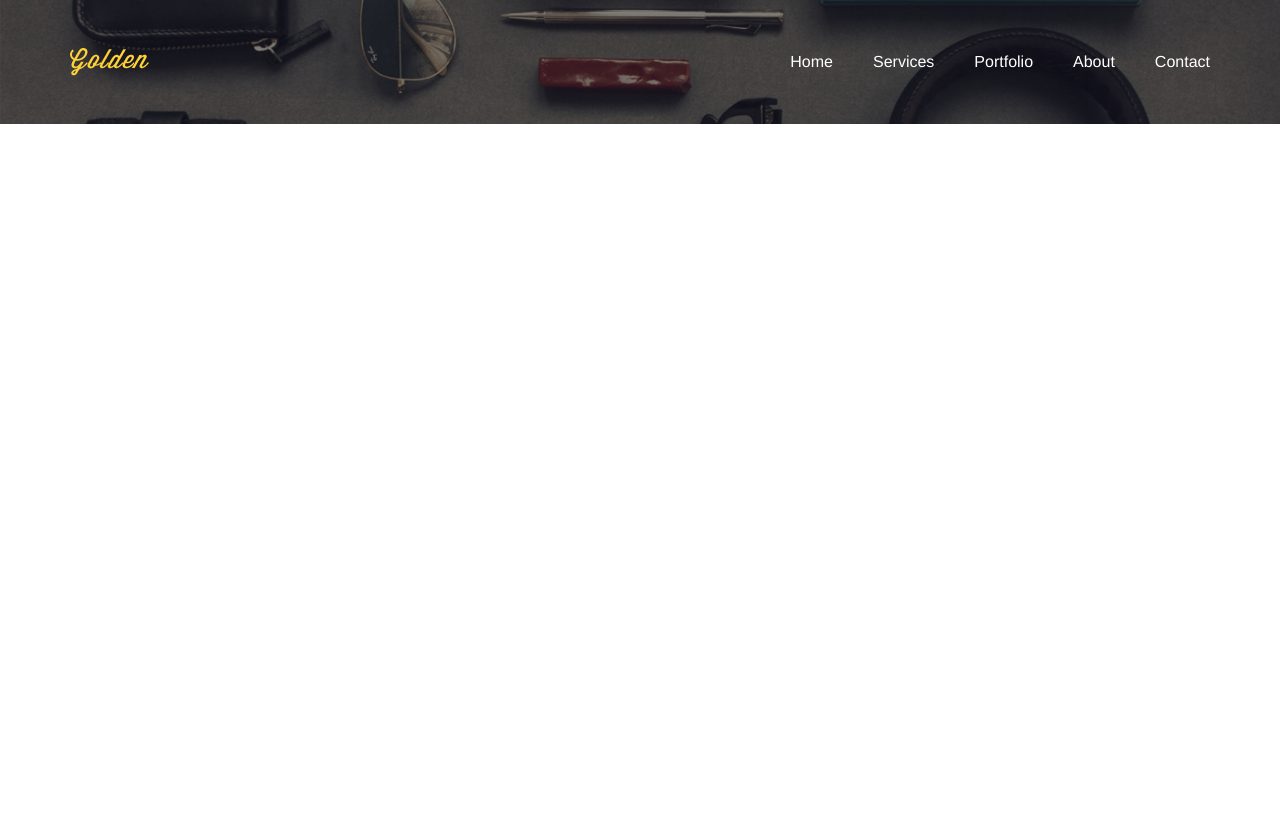
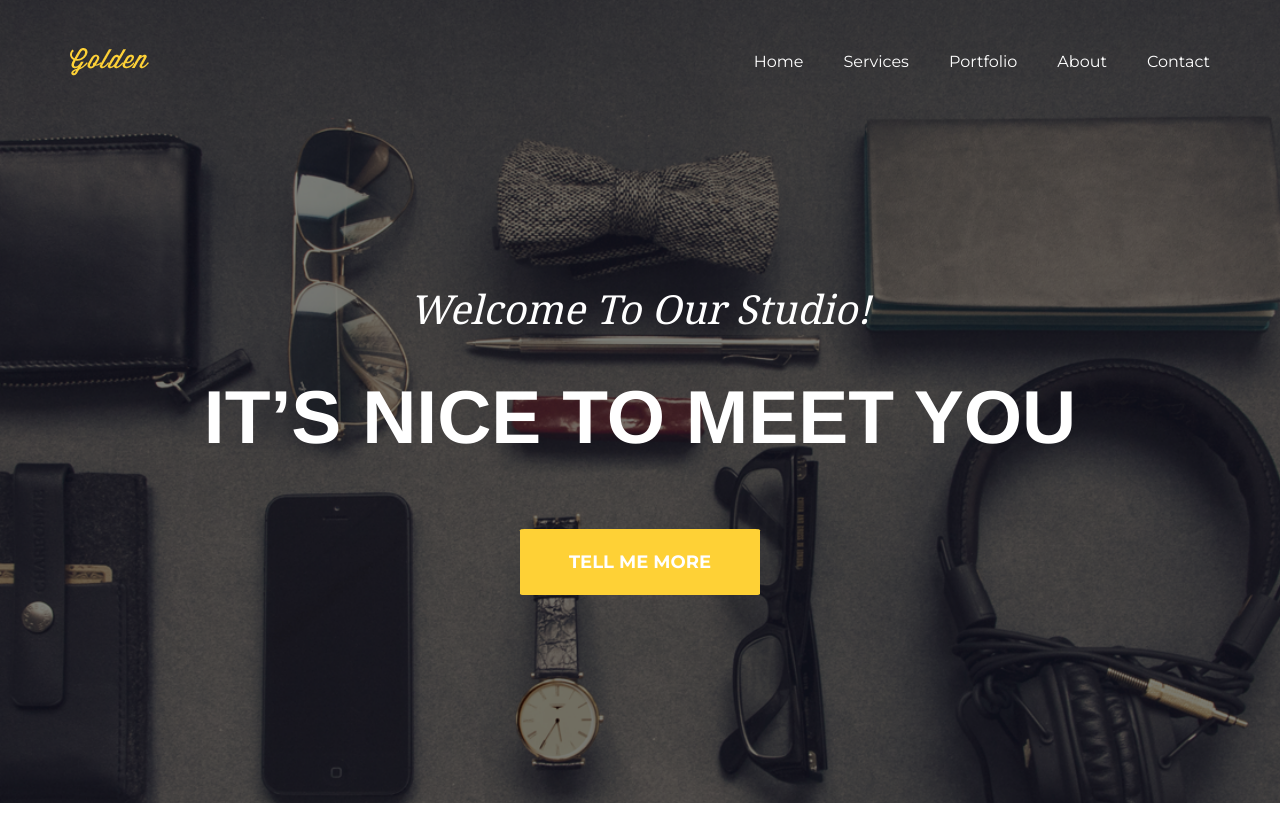
Before and after one commit to Przemekphob/Project3-golden, a website: page index.html in a window 1280 px wide. Before the commit the page ends 800 px from the top, so only its background shows below. Drawn offline with nearby package versions, Linux system fonts and the light colour scheme.

Commit message:
add header

```diff
--- a/index.html
+++ b/index.html
@@ -7,6 +7,7 @@
         <link rel="stylesheet" href="https://cdnjs.cloudflare.com/ajax/libs/font-awesome/4.7.0/css/font-awesome.min.css">
         <link rel="stylesheet" href="https://maxcdn.bootstrapcdn.com/bootstrap/3.3.6/css/bootstrap.min.css" integrity="sha384-1q8mTJOASx8j1Au+a5WDVnPi2lkFfwwEAa8hDDdjZlpLegxhjVME1fgjWPGmkzs7" crossorigin="anonymous">
         <link rel="stylesheet" type="text/css" href="css/style.css">
+
     </head>
     <body>
         <section class="jumbotron">
@@ -23,7 +24,9 @@
                     </ul>
             </nav>
             <header class="header container">
-
+                <p>Welcome To Our Studio!</p>
+                <h1>It’s nice to Meet you</h1>
+                <button class="yellowbtn" type="button">Tell me more</button>
 
             </header>
 
--- a/sass/style.scss
+++ b/sass/style.scss
@@ -1,11 +1,36 @@
+@import url('https://fonts.googleapis.com/css?family=Montserrat:400,700|Noto+Serif|Roboto+Slab&subset=latin-ext');
+
+$monrat: "Montserrat", sans-serif;
+$robslab: "Roboto Slab", serif;
+$notsrf: "Noto Serif", serif;
+
+$lightgrey: #777777;
+$yellow: #fed136;
+
 p, a, i, li, ul, ol, h1, h2, h3 {
 	margin: 0;
 	padding: 0;
 }
 
+h1 {
+	font: $monrat;
+	text-transform: uppercase;
+}
+
 a, a:hover {
 	text-decoration: none;
 	color: #FFF;
+}
+
+.yellowbtn {
+	width: 240px;
+	height: 66px;
+	border: none;
+	border-radius: 2%;
+	font: 18px $monrat;
+	font-weight: bold;
+	background-color: $yellow;
+	text-transform: uppercase;
 }
 
 .container {
@@ -22,6 +47,7 @@ a, a:hover {
 	.navi {
 	  	display: flex;
 	  	align-items: center;
+	  	padding-bottom: 180px;
 
 
 		.navi__image {
@@ -38,6 +64,7 @@ a, a:hover {
 			flex: 1;
 			li {
 				a {
+					font: 14px $monrat;
 					padding: 0 0 0 40px;
 					font-size: 16px;
 
@@ -46,4 +73,25 @@ a, a:hover {
 		}
 	}
 
+	.header {
+		display: flex;
+		justify-content: center;
+		align-items: center;
+		text-align: center;
+		flex-direction: column;
+		color: #FFF;
+		padding-bottom: 160px;
+
+		p {
+			font: 40px $notsrf;
+			font-style: italic;
+			padding: 25px;
+		}
+		h1 {
+			font-weight: bold;
+			font-size: 75px;
+			padding: 0 0 70px 0;
+		}
+	}
+
 }
```
Also changed, not shown: css/style.css, css/style.prefixed.css, images/Icon-Basket.png (added), images/Icon-Laptop.png (added), images/Icon-Locked.png (added), 2 other files.
